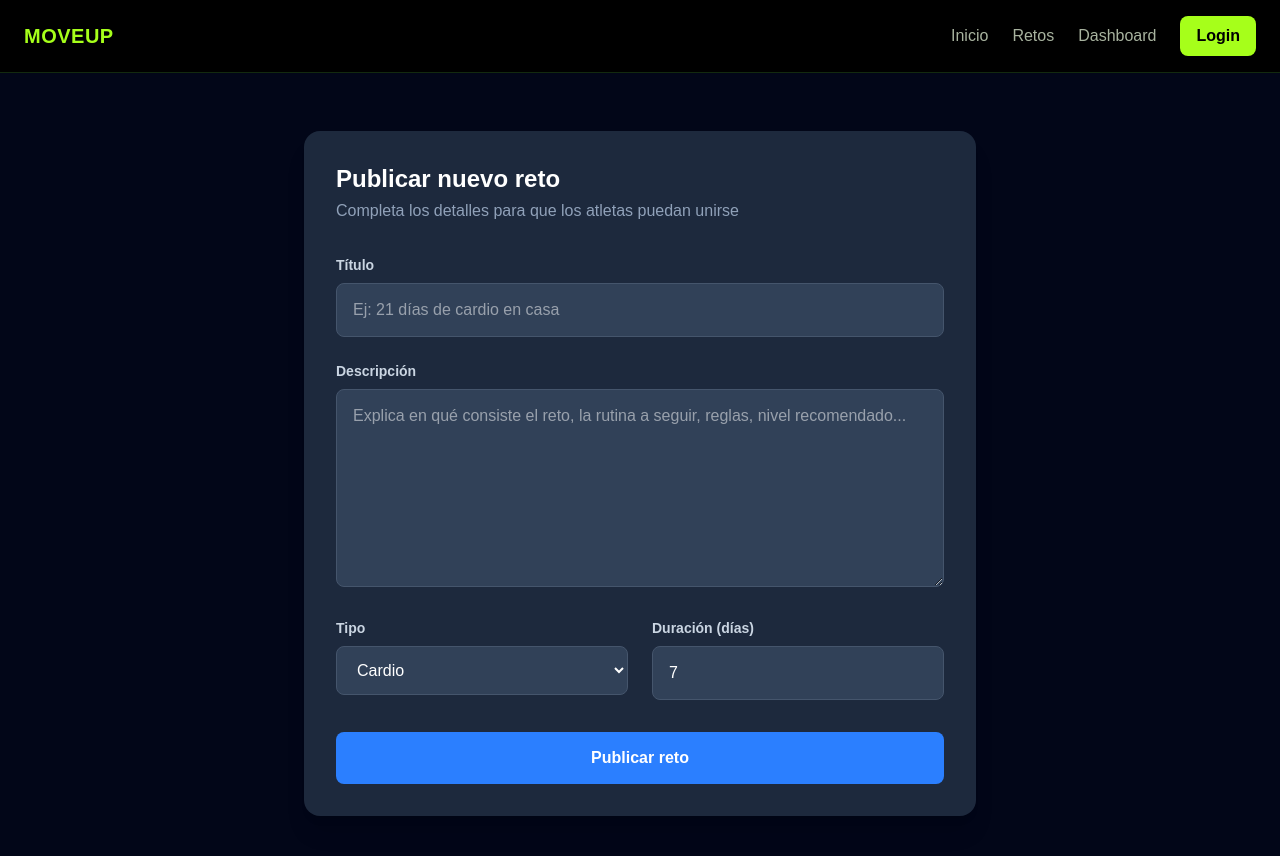
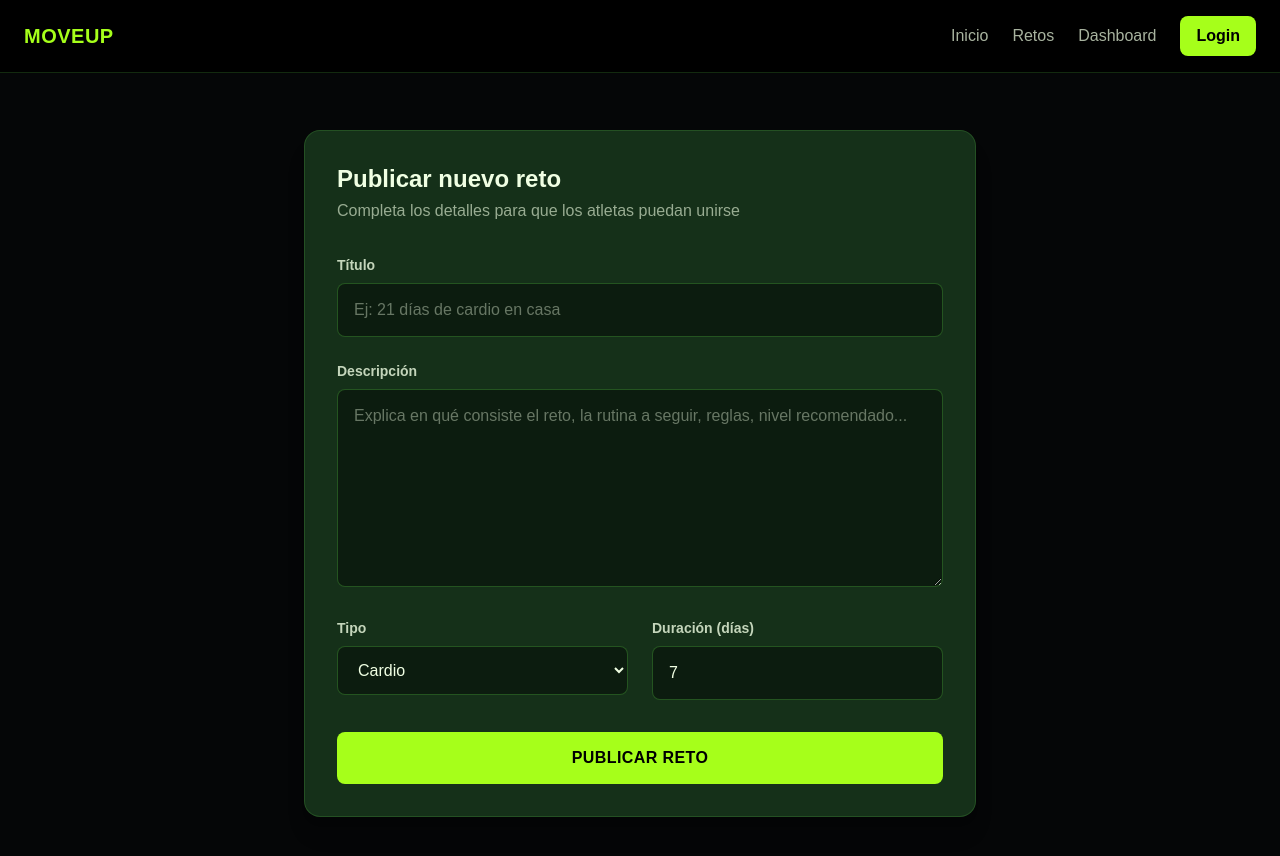
Before and after one commit to Axcell96/moveup, a Next.js app: page /dashboard/nueva-reto in a window 1280 px wide. Shown: the top 856 px of the page. Built offline with nearby package versions, Linux system fonts and the light colour scheme; no server answers.

Commit message:
style: aplicar tema neon a dashboards y formulario de nuevo reto

```diff
--- a/app/dashboard/nueva-reto/page.tsx
+++ b/app/dashboard/nueva-reto/page.tsx
@@ -3,7 +3,6 @@ import { revalidatePath } from "next/cache"
 import { redirect } from "next/navigation"
 
 export default function NuevoRetoPage() {
-    // Server Action definida DENTRO del componente
     async function crearReto(formData: FormData) {
         "use server"
 
@@ -30,45 +29,45 @@ export default function NuevoRetoPage() {
     }
 
     return (
-        <section className="min-h-screen flex items-center justify-center px-4 py-10 bg-slate-950">
-            <div className="w-full max-w-2xl bg-slate-800 rounded-2xl p-8 shadow-xl">
-                <h1 className="text-2xl font-bold text-white mb-1">
+        <section className="min-h-screen flex items-center justify-center px-4 py-10">
+            <div className="w-full max-w-2xl bg-gym-card rounded-2xl p-8 shadow-xl border border-gym-green/20">
+                <h1 className="text-2xl font-bold text-foreground mb-1">
                     Publicar nuevo reto
                 </h1>
-                <p className="text-slate-400 mb-8">
+                <p className="text-foreground/60 mb-8">
                     Completa los detalles para que los atletas puedan unirse
                 </p>
 
                 <form action={crearReto} className="flex flex-col gap-6">
                     <div>
-                        <label className="block text-slate-300 text-sm font-semibold mb-2">
+                        <label className="block text-foreground/80 text-sm font-semibold mb-2">
                             Título
                         </label>
                         <input name="titulo" placeholder="Ej: 21 días de cardio en casa"
                             required
-                            className="w-full bg-slate-700 text-white rounded-lg px-4 py-3.5 text-base
-                                border border-slate-600 focus:outline-none focus:border-blue-500" />
+                            className="w-full bg-black/40 text-foreground placeholder:text-foreground/40 rounded-lg px-4 py-3.5 text-base
+                                border border-gym-green/30 focus:outline-none focus:border-gym-neon" />
                     </div>
 
                     <div>
-                        <label className="block text-slate-300 text-sm font-semibold mb-2">
+                        <label className="block text-foreground/80 text-sm font-semibold mb-2">
                             Descripción
                         </label>
                         <textarea name="descripcion"
                             placeholder="Explica en qué consiste el reto, la rutina a seguir, reglas, nivel recomendado..."
                             rows={7}
-                            className="w-full bg-slate-700 text-white rounded-lg px-4 py-3.5 text-base
-                                border border-slate-600 focus:outline-none focus:border-blue-500 resize-y" />
+                            className="w-full bg-black/40 text-foreground placeholder:text-foreground/40 rounded-lg px-4 py-3.5 text-base
+                                border border-gym-green/30 focus:outline-none focus:border-gym-neon resize-y" />
                     </div>
 
                     <div className="grid grid-cols-1 sm:grid-cols-2 gap-6">
                         <div>
-                            <label className="block text-slate-300 text-sm font-semibold mb-2">
+                            <label className="block text-foreground/80 text-sm font-semibold mb-2">
                                 Tipo
                             </label>
                             <select name="tipo"
-                                className="w-full bg-slate-700 text-white rounded-lg px-4 py-3.5 text-base
-                                    border border-slate-600 focus:outline-none focus:border-blue-500">
+                                className="w-full bg-black/40 text-foreground rounded-lg px-4 py-3.5 text-base
+                                    border border-gym-green/30 focus:outline-none focus:border-gym-neon">
                                 <option value="Cardio">Cardio</option>
                                 <option value="Fuerza">Fuerza</option>
                                 <option value="Flexibilidad">Flexibilidad</option>
@@ -77,19 +76,19 @@ export default function NuevoRetoPage() {
                         </div>
 
                         <div>
-                            <label className="block text-slate-300 text-sm font-semibold mb-2">
+                            <label className="block text-foreground/80 text-sm font-semibold mb-2">
                                 Duración (días)
                             </label>
                             <input name="duracion_dias" type="number"
                                 defaultValue={7} min={1}
-                                className="w-full bg-slate-700 text-white rounded-lg px-4 py-3.5 text-base
-                                    border border-slate-600 focus:outline-none focus:border-blue-500" />
+                                className="w-full bg-black/40 text-foreground rounded-lg px-4 py-3.5 text-base
+                                    border border-gym-green/30 focus:outline-none focus:border-gym-neon" />
                         </div>
                     </div>
 
                     <button type="submit"
-                        className="bg-blue-500 hover:bg-blue-600
-                            text-white font-semibold py-3.5 text-base
+                        className="bg-gym-neon hover:bg-gym-green
+                            text-black font-bold uppercase tracking-wide py-3.5 text-base
                             rounded-lg transition-colors mt-2">
                         Publicar reto
                     </button>
--- a/components/AtletaDashboard.tsx
+++ b/components/AtletaDashboard.tsx
@@ -6,23 +6,23 @@ interface AtletaDashboardProps {
 export default function AtletaDashboard({
     profile, totalParticipaciones,}:AtletaDashboardProps){
         return (
-                    <main className="max-w-4xl mx-auto px-6 py-10">
-            <h1 className="text-3xl font-bold text-white mb-2">
+        <main className="max-w-4xl mx-auto px-6 py-10">
+            <h1 className="text-3xl font-bold text-foreground mb-2">
                 Hola, {profile.full_name}
             </h1>
-            <p className="text-slate-400 mb-8">
+            <p className="text-foreground/60 mb-8">
                 Este es tu panel como atleta
             </p>
             <div className="grid grid-cols-1 md:grid-cols-2 gap-6">
-                <div className="bg-slate-800 rounded-xl p-6">
-                    <p className="text-slate-400 text-sm mb-1">Mis retos activos</p>
-                    <p className="text-3xl font-bold text-white">{totalParticipaciones}</p>
+                <div className="bg-gym-card rounded-xl p-6 border border-gym-green/20">
+                    <p className="text-foreground/60 text-sm mb-1">Mis retos activos</p>
+                    <p className="text-3xl font-bold text-gym-neon">{totalParticipaciones}</p>
                 </div>
-                <div className="bg-slate-800 rounded-xl p-6">
-                    <p className="text-slate-400 text-sm mb-1">Retos completados</p>
-                    <p className="text-3xl font-bold text-white">0</p>
+                <div className="bg-gym-card rounded-xl p-6 border border-gym-green/20">
+                    <p className="text-foreground/60 text-sm mb-1">Retos completados</p>
+                    <p className="text-3xl font-bold text-gym-neon">0</p>
                 </div>
             </div>
         </main>
-        )
-    }
+    )
+}
--- a/components/CoachDashboard.tsx
+++ b/components/CoachDashboard.tsx
@@ -12,28 +12,28 @@ export default function CoachDashboard({
         <main className="max-w-4xl mx-auto px-6 py-10">
             <div className="flex justify-between items-start mb-8">
                 <div>
-                    <h1 className="text-3xl font-bold text-white mb-2">
+                    <h1 className="text-3xl font-bold text-foreground mb-2">
                         Hola, {profile.full_name}
                     </h1>
-                    <p className="text-slate-400">
+                    <p className="text-foreground/60">
                         {profile.bio ?? 'Panel de coach'}
                     </p>
                 </div>
                 <Link href="/dashboard/nueva-reto"
-                    className="bg-blue-500 hover:bg-blue-600
-                        text-white font-semibold
+                    className="bg-gym-neon hover:bg-gym-green
+                        text-black font-bold uppercase tracking-wide
                         px-5 py-3 rounded-lg transition-colors">
                     + Publicar reto
                 </Link>
             </div>
             <div className="grid grid-cols-1 md:grid-cols-2 gap-6">
-                <div className="bg-slate-800 rounded-xl p-6">
-                    <p className="text-slate-400 text-sm mb-1">Mis retos</p>
-                    <p className="text-3xl font-bold text-white">{totalRetos}</p>
+                <div className="bg-gym-card rounded-xl p-6 border border-gym-green/20">
+                    <p className="text-foreground/60 text-sm mb-1">Mis retos</p>
+                    <p className="text-3xl font-bold text-gym-neon">{totalRetos}</p>
                 </div>
-                <div className="bg-slate-800 rounded-xl p-6">
-                    <p className="text-slate-400 text-sm mb-1">Participantes totales</p>
-                    <p className="text-3xl font-bold text-white">{totalParticipantes}</p>
+                <div className="bg-gym-card rounded-xl p-6 border border-gym-green/20">
+                    <p className="text-foreground/60 text-sm mb-1">Participantes totales</p>
+                    <p className="text-3xl font-bold text-gym-neon">{totalParticipantes}</p>
                 </div>
             </div>
         </main>
```
